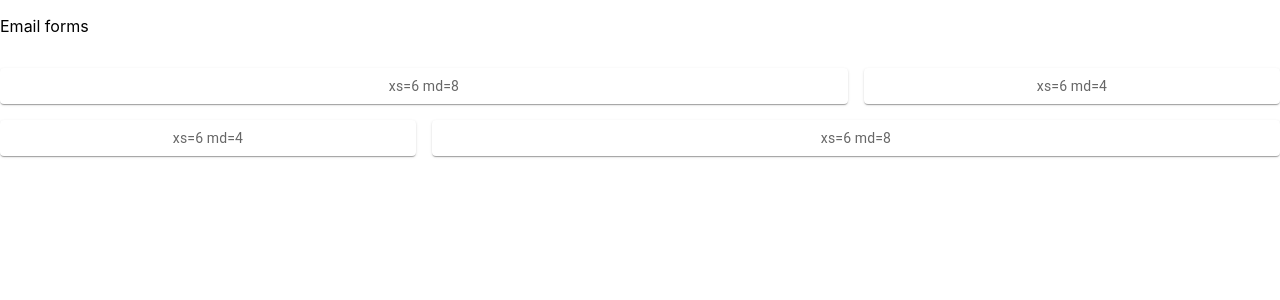
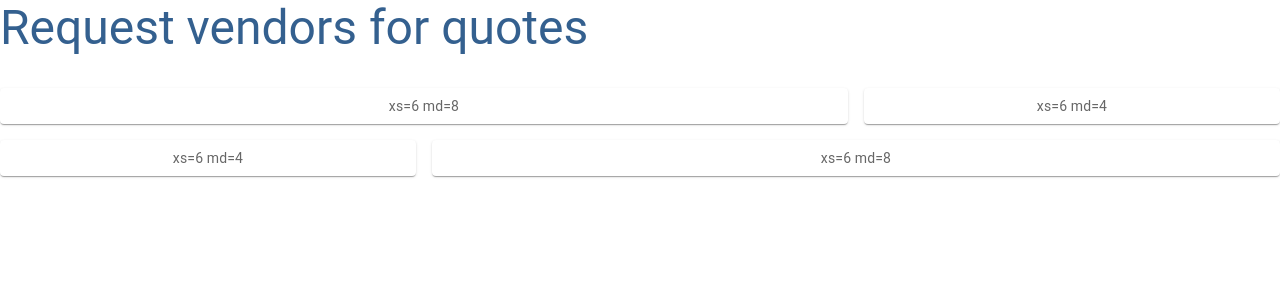
Before and after one commit to macosta2015/MaintenanceQuotes, a React (Create React App) app in the folder email_quotes/: page / in a window 1280 px wide. Shown: the top 300 px of the page. Built offline with nearby package versions, Linux system fonts and the light colour scheme.

Commit message:
Add the needed code

```diff
--- a/email_quotes/src/App.js
+++ b/email_quotes/src/App.js
@@ -2,9 +2,9 @@ function App() {
   return (
     <div className="App">
       <header className="App-header">
-        <p>
+        {/* <p>
           Email forms
-        </p>
+        </p> */}
       </header>
     </div>
   );
--- a/email_quotes/src/Form/Grid.js
+++ b/email_quotes/src/Form/Grid.js
@@ -5,6 +5,9 @@ import Paper from '@mui/material/Paper';
 import Grid from '@mui/material/Grid';
 import Form from './Form.js'
 
+// Material UI libraries
+import Typography from '@mui/material/Typography';
+import { makeStyles } from '@material-ui/core/styles';
 
 const Item = styled(Paper)(({ theme }) => ({
   backgroundColor: theme.palette.mode === 'dark' ? '#1A2027' : '#fff',
@@ -15,12 +18,16 @@ const Item = styled(Paper)(({ theme }) => ({
 }));
 
 export default function FullWidthGrid() {
+
   return (
     <Box sx={{ flexGrow: 1 }}>
       <Grid container spacing={2}>
-         <Grid item xs={12} md={12} xl={12}>
-
-            {/* <Form/> */}
+        <Grid item xs={12} md={12} xl={11}>
+            <Typography variant="h3" style={{ color: '#34608F' }}>
+                Request vendors for quotes
+            </Typography>
+        </Grid>
+        <Grid item xs={12} md={12} xl={12}>
         </Grid>
         <Grid item xs={6} md={8}>
           <Item>xs=6 md=8</Item>
```
